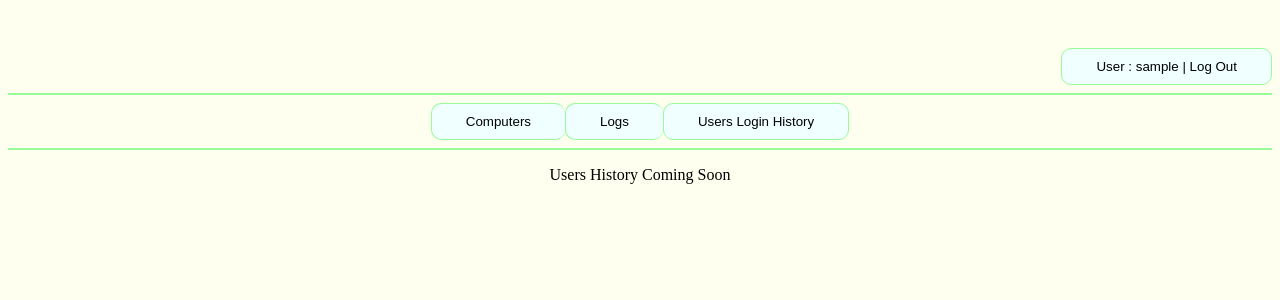
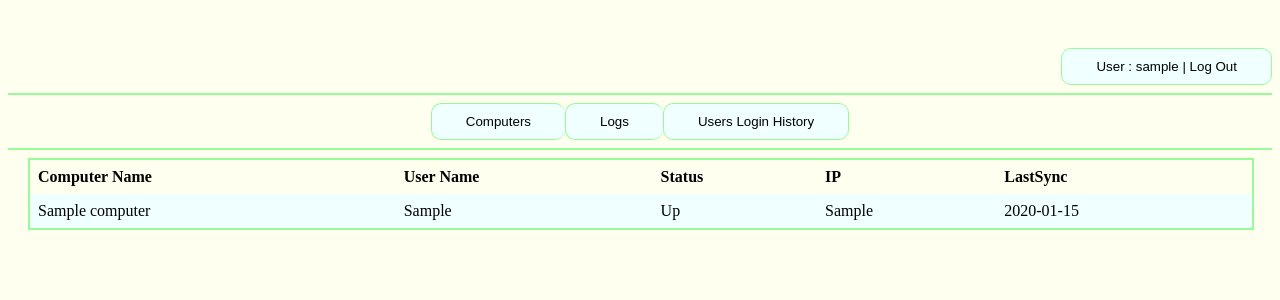
Before and after one commit to YazidEl7/Info_Project, a Django app: page /Users_History/ in a window 1280 px wide. Shown: the part 101-401 px from the top of the page. Run offline with Django 3.2, Linux system fonts and the light colour scheme; a user stored in the database is signed in; tables that the repository leaves empty hold one stand-in row (values such as "Sample post"); some web fonts are replaced.

```diff
--- a/HelpSelf/HelpInfo/models.py
+++ b/HelpSelf/HelpInfo/models.py
@@ -46,7 +46,23 @@ class Info(models.Model):
     ip = models.ForeignKey(Ipees, models.DO_NOTHING, related_name='IP_Id', db_column='IP_Id', blank=True, null=True)
     status = models.ForeignKey(Ipees, models.DO_NOTHING, related_name='Status_Id', db_column='Status_Id', blank=True,
                                null=True)
+    logged_on = models.TextField(db_column='Logged_On', blank=True, null=True)
 
     class Meta:
         managed = False
         db_table = 'Info'
+
+
+class Track(models.Model):
+    id = models.AutoField(db_column='Id', unique=True, primary_key=True)
+    comp = models.ForeignKey(Computers, models.DO_NOTHING, db_column='Comp_Id', blank=True,
+                             null=True)
+    user = models.ForeignKey(Users, models.DO_NOTHING, db_column='User_Id', blank=True, null=True)
+    ip = models.ForeignKey(Ipees, models.DO_NOTHING, related_name='IP_Id', db_column='IP_Id', blank=True, null=True)
+    status = models.ForeignKey(Ipees, models.DO_NOTHING, related_name='Status_Id', db_column='Status_Id', blank=True,
+                               null=True)
+    logged_on = models.TextField(db_column='Logged_On', blank=True, null=True)
+
+    class Meta:
+        managed = False
+        db_table = 'Track'
--- a/HelpSelf/HelpInfo/templates/HelpInfo/data.html
+++ b/HelpSelf/HelpInfo/templates/HelpInfo/data.html
@@ -9,6 +9,7 @@
             <th class="data-header">User Name</th>
             <th class="data-header">Status</th>
             <th class="data-header">IP</th>
+            <th class="data-header">LastSync</th>
          </tr>
             {% for i in Computers %}
          <tr class="data-line">
@@ -20,6 +21,7 @@
                         <td class="data-data">Down</td>
                 {% endif %}
             <td class="data-data">{{i.ip.ip}}</td>
+            <td class="data-data">{{i.logged_on}}</td>
          </tr>
             {% endfor %}
      </table>
--- a/HelpSelf/HelpInfo/templates/HelpInfo/users_history.html
+++ b/HelpSelf/HelpInfo/templates/HelpInfo/users_history.html
@@ -1,6 +1,31 @@
 {% extends "HelpInfo/index.html" %}
 
 {% block content %}
-<p> Users History Coming Soon </p>
+
+    <div style="overflow-x: auto;">
+    <table class="data">
+        <tr class="data-line">
+            <th class="data-header">Computer Name</th>
+            <th class="data-header">User Name</th>
+            <th class="data-header">Status</th>
+            <th class="data-header">IP</th>
+            <th class="data-header">LastSync</th>
+         </tr>
+            {% for i in Computers %}
+         <tr class="data-line">
+            <td class="data-data">{{i.comp.comp_name}}</td>
+            <td class="data-data">{{i.user.user}}</td>
+                {% if i.status.status == 1 %}
+                    <td class="data-data">Up</td>
+                    {% elif i.status.status == 0 %}
+                        <td class="data-data">Down</td>
+                {% endif %}
+            <td class="data-data">{{i.ip.ip}}</td>
+            <td class="data-data">{{i.logged_on}}</td>
+         </tr>
+            {% endfor %}
+     </table>
+
+    </div>
 
 {% endblock %}
--- a/HelpSelf/HelpInfo/views.py
+++ b/HelpSelf/HelpInfo/views.py
@@ -72,6 +72,8 @@ def logs(request):
 
 def users_history(request):
     if request.user.is_authenticated:
-        return render(request, 'HelpInfo/users_history.html')
+        information = Info.objects.all()  # [:5]
+        output2 = {'Computers': information}
+        return render(request, 'HelpInfo/data.html', output2)
     if not request.user.is_authenticated:
         return HttpResponseRedirect('/login/')
```
